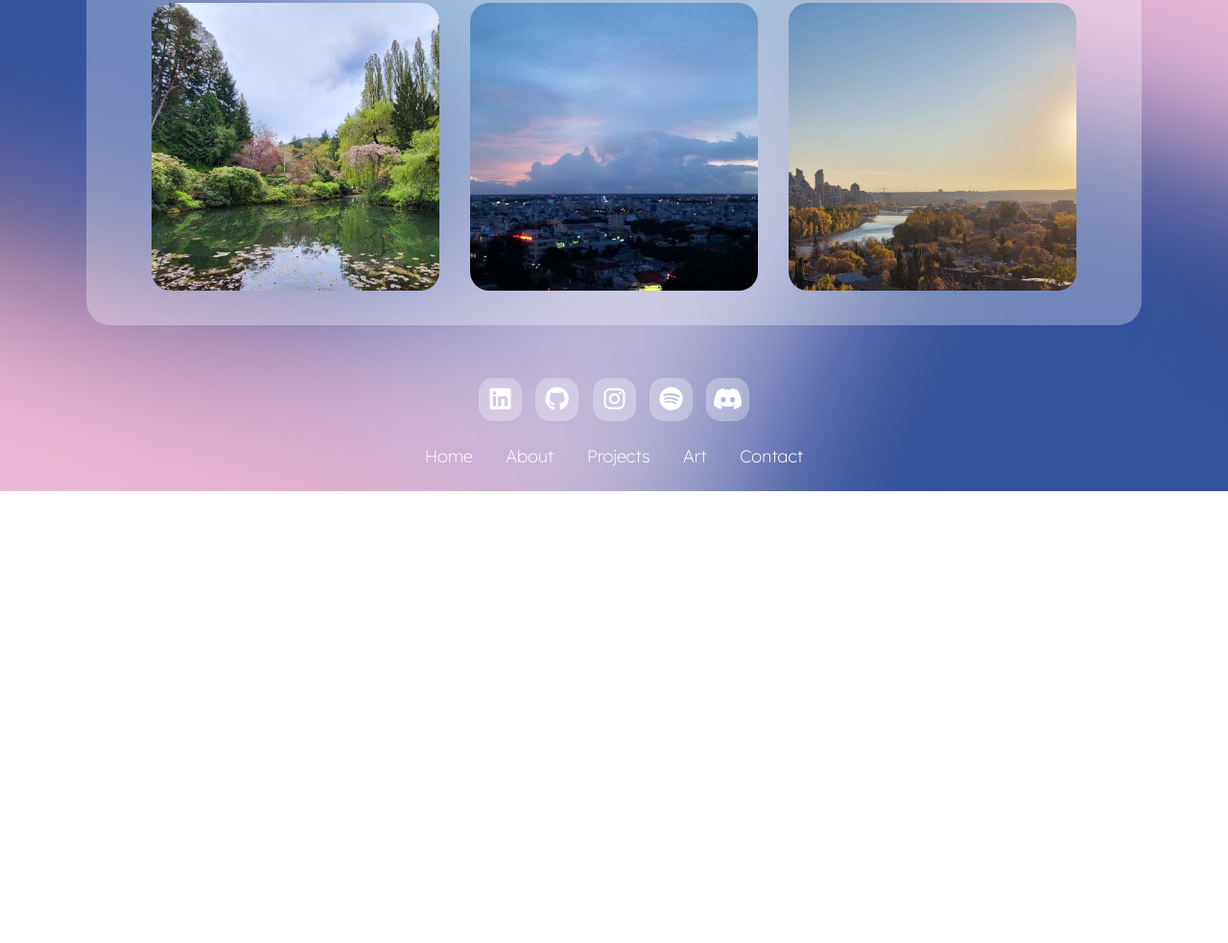
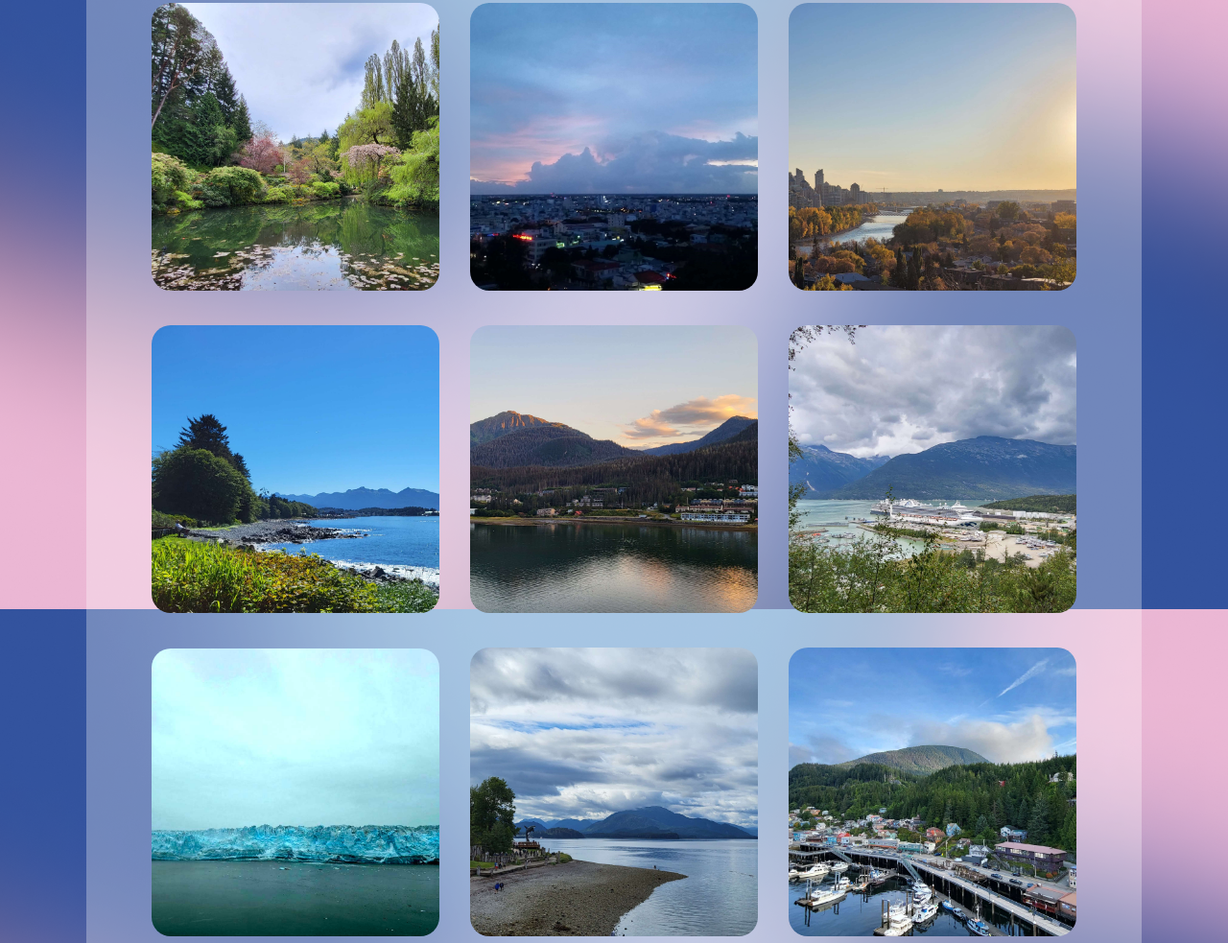
Before and after one commit to J-essicaTran/J-essicaTran.github.io, a plain HTML site: page about.html in a window 1280 px wide. Shown: the part 3365-4348 px from the top of the page at 96% size. Before the commit the page ends 3877 px from the top, so only its background shows below. Drawn offline with Linux system fonts and the light colour scheme.

Commit message:
Added more to gallery in "About" page

```diff
--- a/about.html
+++ b/about.html
@@ -2,6 +2,7 @@
 <html lang="en">
 
     <head>
+        <meta name="viewport" content="width=device-width, initial-scale=1.0">
         <style>
             @import url('https://fonts.googleapis.com/css2?family=Lexend:wght@200&display=swap');
         </style>
@@ -540,7 +541,7 @@
                     <tr>
                         <td>
                             <div class="gallery-image">
-                                <img src="./css/images/victoria.jpg">
+                                <img src="./css/images/victoria_01.jpg">
                                 <div class="overlay"><b>Victoria, British Columbia</b></div>
                             </div>
                         </td>
@@ -554,6 +555,48 @@
                             <div class="gallery-image">
                                 <img src="./css/images/calgary.jpg">
                                 <div class="overlay"><b>Calgary, Alberta</b></div>
+                            </div>
+                        </td>
+                    </tr>
+
+                    <tr>
+                        <td>
+                            <div class="gallery-image">
+                                <img src="./css/images/sitka.jpg">
+                                <div class="overlay"><b>Sitka, Alaska</b></div>
+                            </div>
+                        </td>
+                        <td>
+                            <div class="gallery-image">
+                                <img src="./css/images/juneau.jpg">
+                                <div class="overlay"><b>Juneau, Alaska</b></div>
+                            </div>
+                        </td>
+                        <td>
+                            <div class="gallery-image">
+                                <img src="./css/images/skagway.jpg">
+                                <div class="overlay"><b>Skagway, Alaska</b></div>
+                            </div>
+                        </td>
+                    </tr>
+
+                    <tr>
+                        <td>
+                            <div class="gallery-image">
+                                <img src="./css/images/hubbardglacier.jpg">
+                                <div class="overlay"><b>Hubbard Glacier, Alaska</b></div>
+                            </div>
+                        </td>
+                        <td>
+                            <div class="gallery-image">
+                                <img src="./css/images/icystraitpoint.jpg">
+                                <div class="overlay"><b>Icy Strait Point, Alaska</b></div>
+                            </div>
+                        </td>
+                        <td>
+                            <div class="gallery-image">
+                                <img src="./css/images/ketchikan.jpg">
+                                <div class="overlay"><b>Ketchikan, Alaska</b></div>
                             </div>
                         </td>
                     </tr>
```
Also changed, not shown: css/images/hubbardglacier.jpg (added), css/images/icystraitpoint.jpg (added), css/images/juneau.jpg (added), css/images/ketchikan.jpg (added), css/images/sitka.jpg (added), css/images/skagway.jpg (added), css/images/victoria_01.jpg (renamed from css/images/victoria.jpg).
